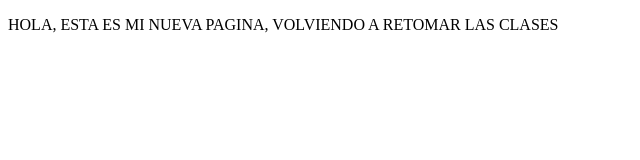
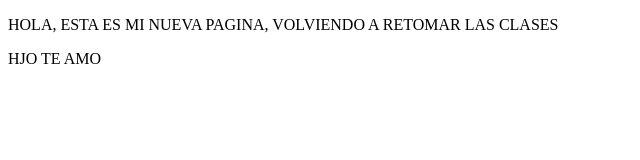
Before and after one commit to PacoImperial/developmen, a plain HTML site: page index.html in a window 1280 px wide. Shown: the full height of the page, 0-640 px from the left. Drawn offline with Linux system fonts and the light colour scheme.

Commit message:
cambios agregados

```diff
--- a/index.html
+++ b/index.html
@@ -7,5 +7,8 @@
 </head>
 <body>
     <p>HOLA, ESTA ES MI NUEVA PAGINA, VOLVIENDO A RETOMAR LAS CLASES</p>
+        <p>HJO TE AMO</p>
+
+
 </body>
 </html>
```
